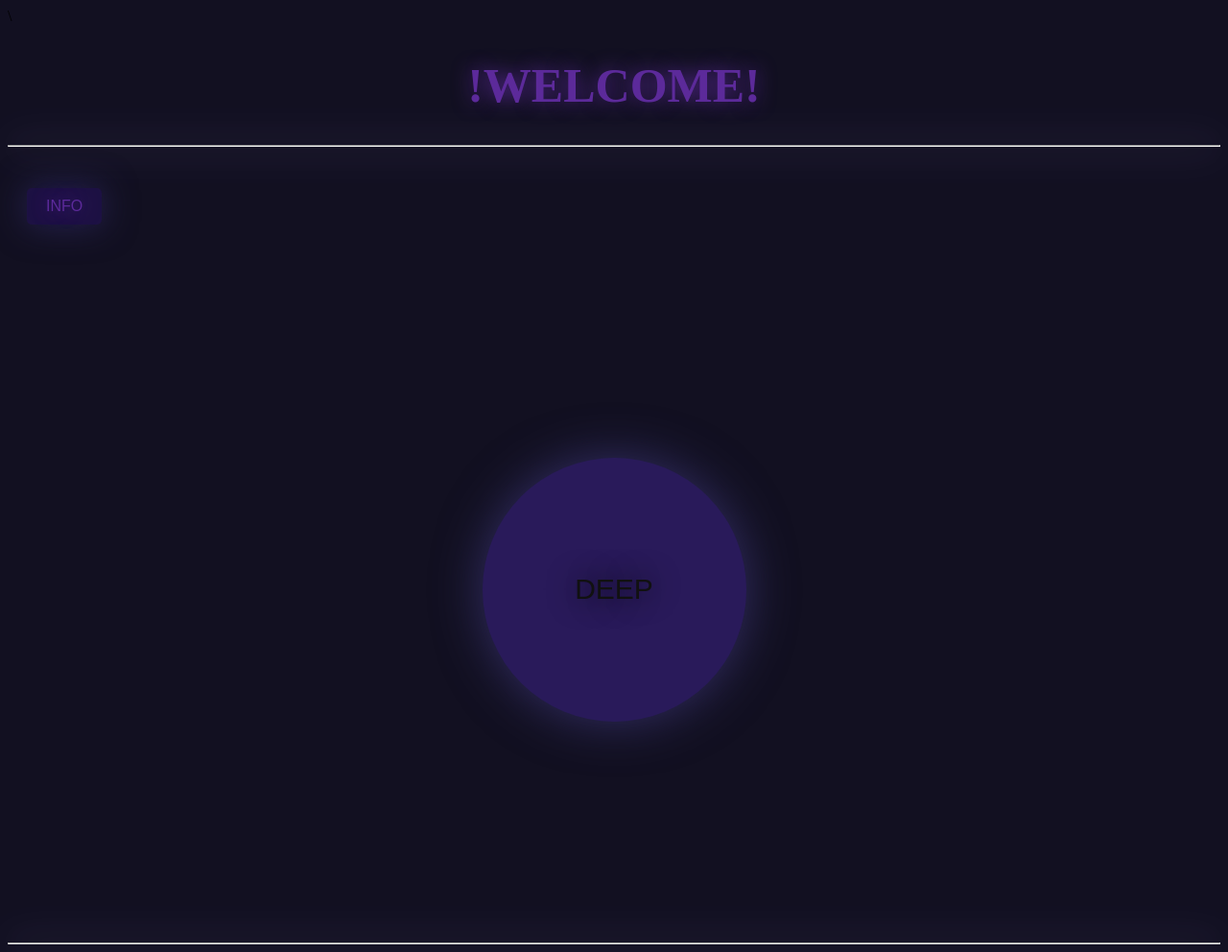
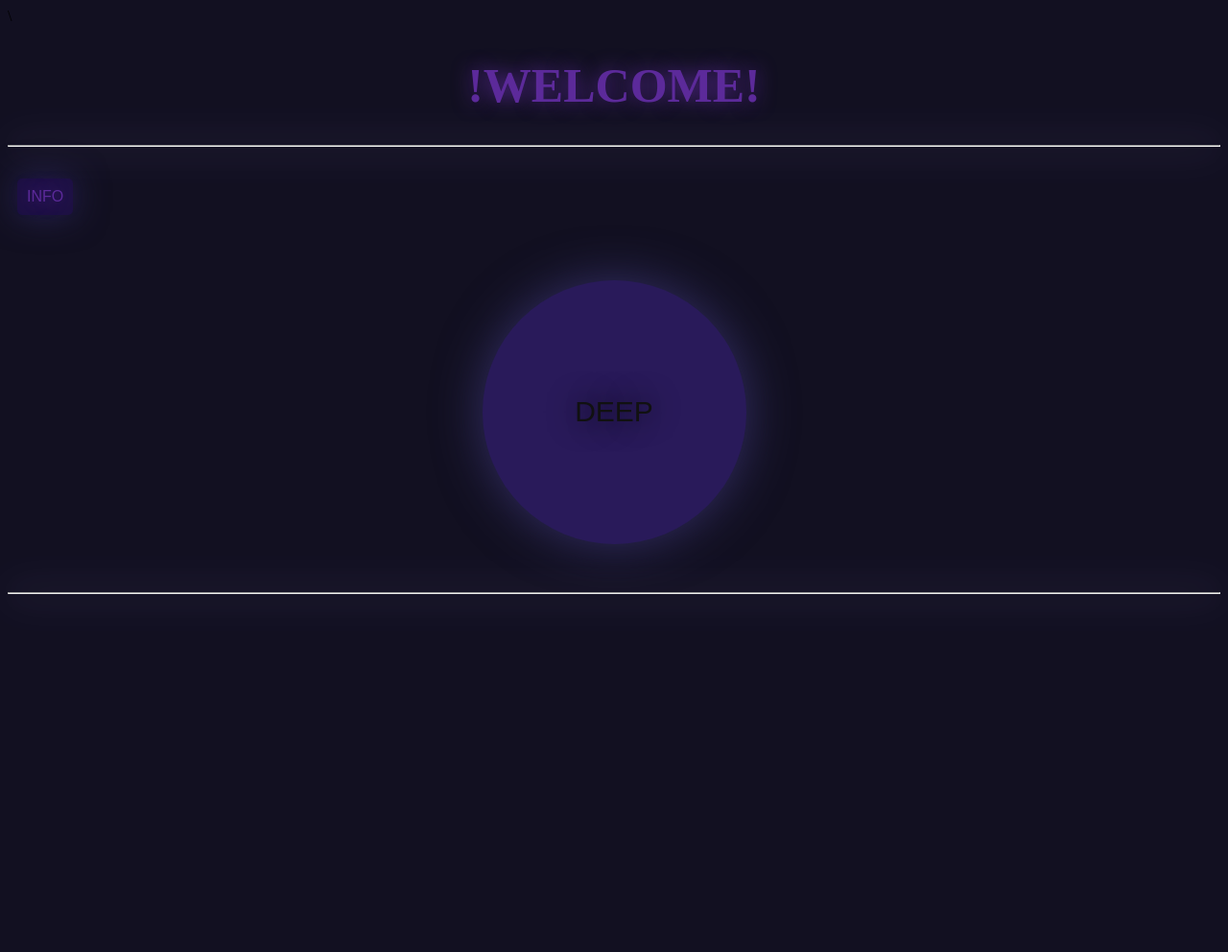
Before and after one commit to ar1ter/webcliker_logika, a Flask app: page / in a window 1280 px wide. Shown: the whole page at 96% size. After the commit the page ends 619 px from the top, so only its background shows below. Run offline with Flask 3, Linux system fonts and the light colour scheme.

Commit message:
style.css

```diff
--- a/static/style.css
+++ b/static/style.css
@@ -1,34 +1,6 @@
 body{
     background-color:rgb(18, 16, 33) ;
-}
-
-.button_wrapper {
-    display: flex;
-    justify-content: center;
-    align-items: center;
-    height: 90vh;
-}
-
-.circle_button {
-    width: 275px;
-    height: 275px;
-    border-radius: 50%;
-    background-color:rgb(41, 26, 90);
-    color: rgb(17, 17, 17);
-    font-size: 30px;
-    text-shadow: 0px 0px 30px rgba(0, 0, 0, 5);
-    border: none;
-    cursor: pointer;
-    display: flex;
-    justify-content: center;
-    align-items: center;
-    transition: 0.3s;
-    box-shadow: 0px 0px 50px rgba(51, 46, 100, 5);
-}
-
-hr{
-    color: rgb(100, 78, 180);
-    box-shadow: 0px 0px 40px rgba(150, 128, 200, 5);
+    height: 100vh;
 }
 
 h1{
@@ -38,14 +10,43 @@ h1{
     text-shadow: 0px 0px 20px rgba(92, 42, 154, 5);
 }
 
+.button_wrapper {
+    margin-top: 15px;
+    margin-left:auto;
+    margin-right: auto;
+	display: flex;
+	justify-content: center;
+	align-items: center;
+    width: 45vh;
+    height: 45vh;
+}
+.circle_button {
+    display: block;
+    justify-content: center;
+    align-items: center;
+    border-radius: 50%;
+    border: none;
+    width: 275px;
+    height: 275px;
+    background-color:rgb(41, 26, 90);
+    color: rgb(17, 17, 17);
+    font-size: 30px;
+    text-shadow: 0px 0px 30px rgba(0, 0, 0, 5);
+    box-shadow: 0px 0px 50px rgba(51, 46, 100, 5);
+}
+
+hr{
+    color: rgb(100, 78, 180);
+    box-shadow: 0px 0px 40px rgba(150, 128, 200, 5);
+
+}
+
 .info {
-    padding: 20px;
+    padding: 10px;
     text-align:start;
 }
-
-
 .button_info {
-    padding: 10px 20px;
+    padding: 10px 10px;
     font-size: 16px;
     text-shadow: 0px 0px 20px rgba(92, 42, 154, 5);
     background-color: rgb(29, 17, 67);
```
Also changed, not shown: other parts of static/style.css (+33 -0 lines).
